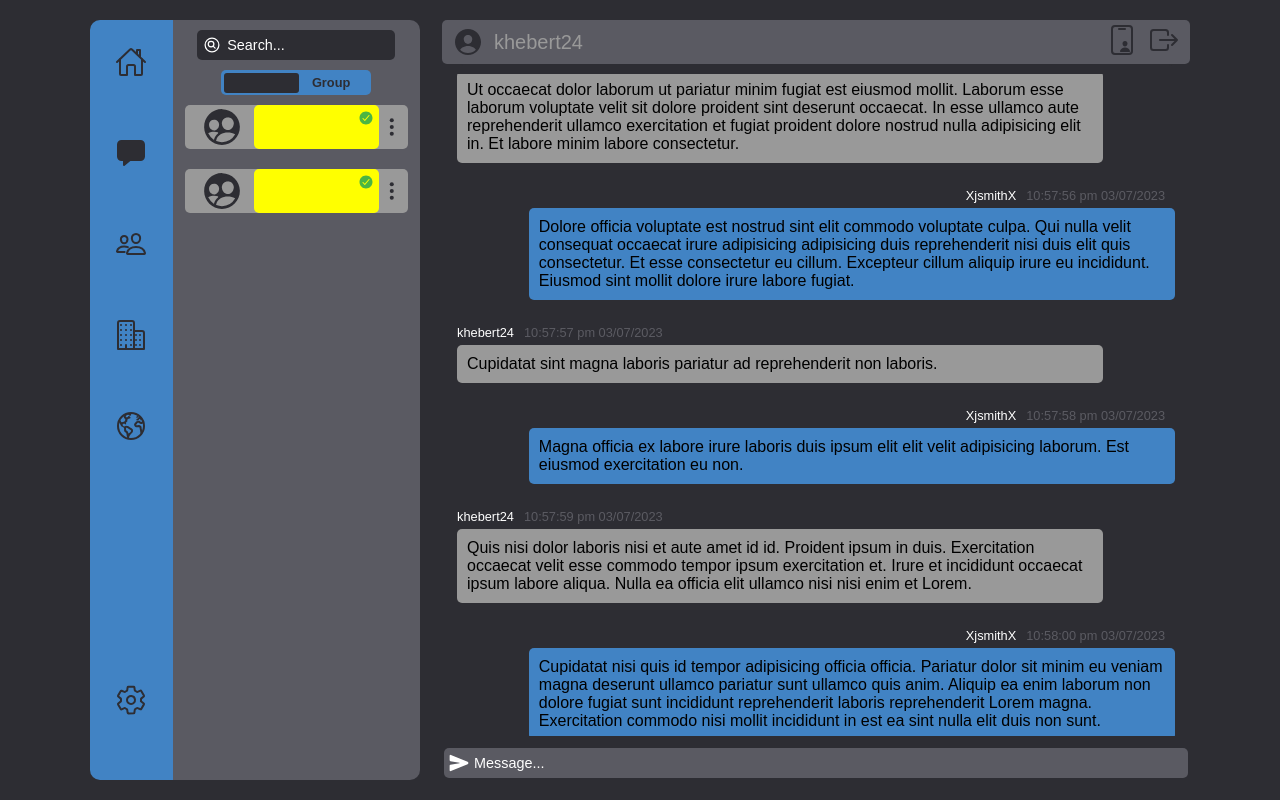
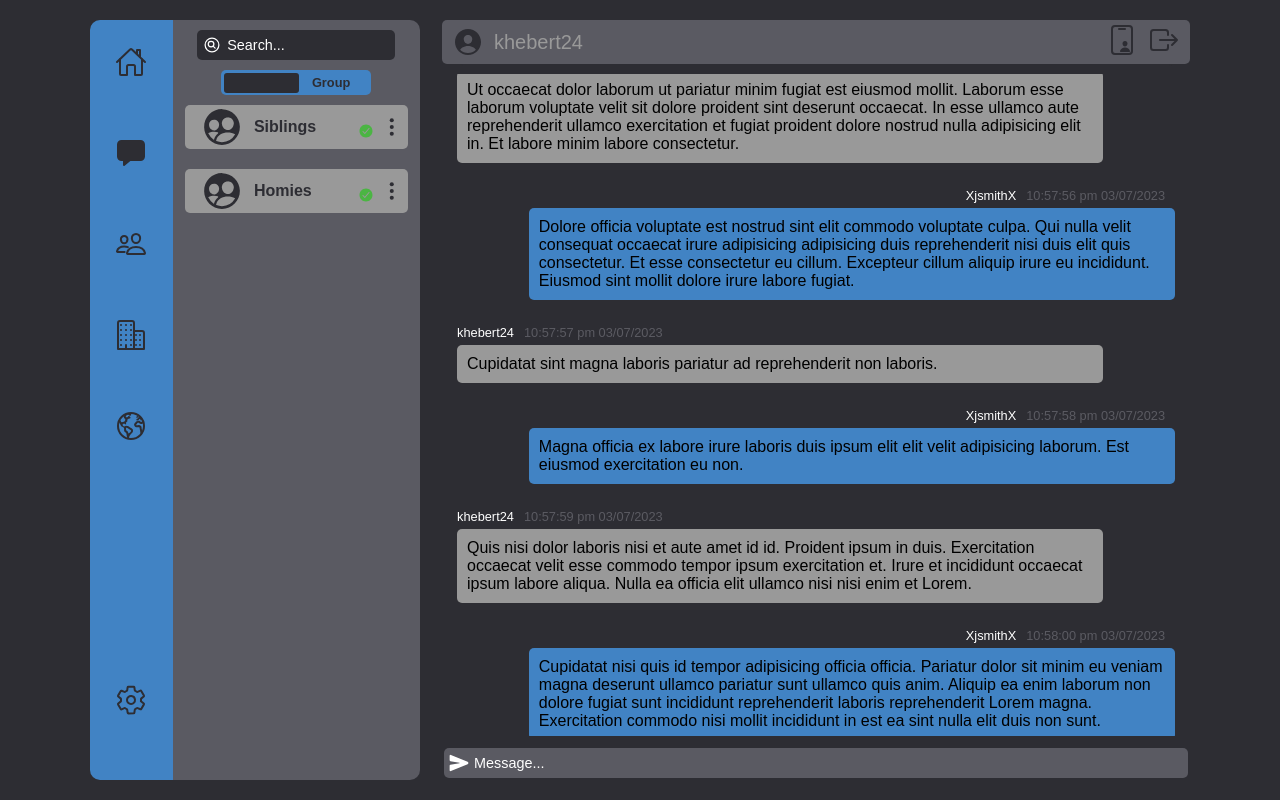
Before and after one commit to kraig-hebert/chat, a React (Create React App) app in the folder client/: page / in a window 1280 px wide. Both pictures are taken after a click on the element 330 px from the left and 82 px from the top of the page. Built offline with nearby package versions, Linux system fonts and the light colour scheme.

Commit message:
fixed: onBlur issue with TitleInput

```diff
--- a/client/src/components/sideMenu/menuOptions/directMessagesOptions/groupCard/GroupCard.jsx
+++ b/client/src/components/sideMenu/menuOptions/directMessagesOptions/groupCard/GroupCard.jsx
@@ -1,4 +1,4 @@
-import React, { useState, useLayoutEffect, useRef } from 'react';
+import React, { useState } from 'react';
 import { useDispatch, useSelector } from 'react-redux';
 import PropTypes from 'prop-types';
 import {
@@ -21,7 +21,6 @@ import TitleInput from './titleInput/TitleInput';
 const GroupCard = (props) => {
   const { cardData } = props;
   const dispatch = useDispatch();
-  const groupInfoRef = useRef(null);
   const activeDirectMessageThread = useSelector(
     selectActiveDirectMessageThread
   );
@@ -32,14 +31,9 @@ const GroupCard = (props) => {
 
   const [showPopOver, setShowPopOver] = useState(false);
   const [showMembers, setShowMembers] = useState(false);
-  const [titleInputVisible, setTitleInputVisible] = useState(true);
-  const [groupInfoHeight, setGroupInfoHeight] = useState();
+  const [inputIsFocused, setInputIsFocused] = useState(false);
 
   const handleOptionsClick = () => setShowPopOver(true);
-
-  useLayoutEffect(() => {
-    setGroupInfoHeight(groupInfoRef.current.offsetHeight);
-  });
 
   return (
     <div
@@ -49,15 +43,14 @@ const GroupCard = (props) => {
           : classes.groupCard
       }
     >
-      <div className={classes.groupInfoContainer} ref={groupInfoRef}>
+      <div className={classes.groupInfoContainer}>
         <div className={classes.groupInfo} onClick={handleCardClick}>
           <IoPeopleCircle className={classes.groupIcon} />
           <div className={classes.groupTitleContainer}>
             <p className={classes.groupTitle}>{cardData.group.title}</p>
             <TitleInput
-              titleInputVisible={titleInputVisible}
-              setTitleInputVisible={setTitleInputVisible}
-              groupInfoHeight={groupInfoHeight}
+              inputIsFocused={inputIsFocused}
+              setInputIsFocused={setInputIsFocused}
             />
           </div>
         </div>
@@ -70,7 +63,13 @@ const GroupCard = (props) => {
       <PopOver
         showPopOver={showPopOver}
         setShowPopOver={setShowPopOver}
-        children={<GroupCardOptions setShowMembers={setShowMembers} />}
+        children={
+          <GroupCardOptions
+            setShowMembers={setShowMembers}
+            inputIsFocused={inputIsFocused}
+            setInputIsFocused={setInputIsFocused}
+          />
+        }
       />
     </div>
   );
--- a/client/src/components/sideMenu/menuOptions/directMessagesOptions/groupCard/groupCardOptions/GroupCardOptions.jsx
+++ b/client/src/components/sideMenu/menuOptions/directMessagesOptions/groupCard/groupCardOptions/GroupCardOptions.jsx
@@ -14,11 +14,12 @@ import { useStyles } from './groupCardOptionsStyles';
 import CardOption from './cardOption/CardOption';
 
 const GroupCardOptions = (props) => {
-  const { setShowMembers } = props;
+  const { setShowMembers, inputFocused, setInputIsFocused } = props;
   const classes = useStyles();
   const dispatch = useDispatch();
 
   const handleGroupSettingsClick = () => dispatch(groupCardSettingsSelected());
+  const handleEditTitleClick = () => setInputIsFocused(true);
 
   return (
     <div className={classes.groupCardOptions}>
@@ -30,7 +31,11 @@ const GroupCardOptions = (props) => {
         onClick={setShowMembers}
         swappable
       />
-      <CardOption icon={<IoPricetags />} title="Edit Title" />
+      <CardOption
+        icon={<IoPricetags />}
+        title="Edit Title"
+        onClick={handleEditTitleClick}
+      />
       <CardOption icon={<IoPersonAdd />} title="Send Invite" />
       <CardOption
         icon={<IoOptions />}
@@ -43,6 +48,8 @@ const GroupCardOptions = (props) => {
 
 GroupCardOptions.propTypes = {
   setShowMembers: PropTypes.func,
+  inputIsFocused: PropTypes.bool,
+  setInputIsFocused: PropTypes.func,
 };
 
 export default GroupCardOptions;
--- a/client/src/components/sideMenu/menuOptions/directMessagesOptions/groupCard/groupCardStyles.js
+++ b/client/src/components/sideMenu/menuOptions/directMessagesOptions/groupCard/groupCardStyles.js
@@ -41,6 +41,7 @@ export const useStyles = createUseStyles((theme) => ({
   },
   groupTitle: {
     color: theme.mainBG.main,
+    fontSize: '1rem',
     fontWeight: '700',
   },
   optionsIcon: {
--- a/client/src/components/sideMenu/menuOptions/directMessagesOptions/groupCard/titleInput/TitleInput.jsx
+++ b/client/src/components/sideMenu/menuOptions/directMessagesOptions/groupCard/titleInput/TitleInput.jsx
@@ -1,29 +1,40 @@
-import React, { useRef } from 'react';
+import React, { useRef, useEffect } from 'react';
 import { IoCheckmarkCircle } from 'react-icons/io5';
 import PropTypes from 'prop-types';
 
 import { useStyles } from './titleInputStyles';
 
 const TitleInput = (props) => {
-  const { titleInputVisible, setTitleInputVisible, groupInfoHeight } = props;
-  const setStyles = () => {
-    if (titleInputVisible) return { width: '100%', groupInfoHeight };
-    else return { width: '0px', groupInfoHeight };
-  };
-  const classes = useStyles(setStyles());
+  const { groupInfoHeight, inputIsFocused, setInputIsFocused } = props;
+  const classes = useStyles({
+    groupInfoHeight,
+    inputIsFocused,
+  });
+
+  const inputRef = useRef(null);
+
+  const handleBlur = () => setInputIsFocused(false);
+  useEffect(() => {
+    if (inputIsFocused) inputRef.current.focus();
+  }, [inputIsFocused]);
 
   return (
     <div className={classes.titleInputContainer}>
-      <input type="text" className={classes.titleInput} />
+      <input
+        type="text"
+        className={classes.titleInput}
+        onBlur={handleBlur}
+        ref={inputRef}
+      />
       <IoCheckmarkCircle className={classes.icon} />
     </div>
   );
 };
 
 TitleInput.propTypes = {
-  titleInputVisible: PropTypes.bool,
-  setTitleInputVisible: PropTypes.func,
-  groupInfoHeight: PropTypes.object,
+  groupInfoHeight: PropTypes.number,
+  inputIsFocused: PropTypes.bool,
+  setInputIsFocused: PropTypes.func,
 };
 
 export default TitleInput;
--- a/client/src/components/sideMenu/menuOptions/directMessagesOptions/groupCard/titleInput/titleInputStyles.js
+++ b/client/src/components/sideMenu/menuOptions/directMessagesOptions/groupCard/titleInput/titleInputStyles.js
@@ -11,13 +11,18 @@ export const useStyles = createUseStyles((theme) => ({
   titleInput: (props) => ({
     width: '125px',
     height: props.groupInfoHeight,
-    paddingLeft: '5px',
     borderRadius: '5px',
     transition: 'width .25s',
-    backgroundColor: 'yellow',
+    backgroundColor: 'transparent',
     border: 'none',
+    cursor: 'text',
+    color: theme.mainBG.main,
+    caretColor: theme.light.main,
+    fontSize: '1rem',
+    fontWeight: '700',
+    pointerEvents: props.inputIsFocused ? 'all' : 'none',
     '&:active, &:focus': {
-      outline: `2px solid ${theme.blue.main}`,
+      outline: 'none',
     },
   }),
   icon: {
```
